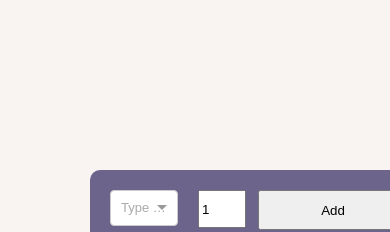
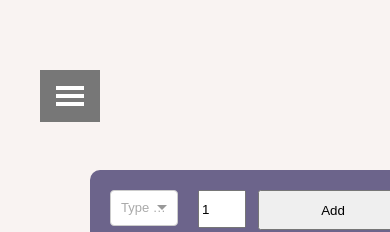
Before and after one commit to chingu-voyage4/Geckos-Team-0, a React (Create React App) app in the folder gecko-fit/: page / in a window 390 px wide. Shown: the part 199-431 px from the top of the page. Built offline with nearby package versions, Linux system fonts and the light colour scheme; no server answers.

Commit message:
functioning hamburger menu with animation

```diff
--- a/gecko-fit/src/App.css
+++ b/gecko-fit/src/App.css
@@ -25,6 +25,66 @@ body {
 
 .App__title {
   font-size: 2em;
+}
+
+.navigation {
+  grid-column-start: column-2;
+  grid-column-end: column-3;
+  grid-row-start: row-2;
+  width: 30px;
+}
+.navigation__button {
+  border: 0;
+  padding: 1rem;
+  display: inline-block;
+  background-color: #777;
+}
+
+.navigation__wrapper {
+  position: relative;
+  display: inline-block;
+  width: 28px;
+  height: 20px;
+  vertical-align: middle;
+  fill: none;
+}
+
+.navigation__wrapper .navigation__line {
+  position: absolute;
+  left: 0;
+  display: block;
+  width: 100%;
+  height: 4px;
+  background-color: #fff;
+  transition: all 0.25s cubic-bezier(0.645, 0.045, 0.355, 1.000);
+  transition-timing-function: cubic-bezier(0.645, 0.045, 0.355, 1.000);
+}
+/* line 1 */
+.navigation__wrapper .navigation__line--1 {
+  top: 0;
+}
+/* rotate line 1 to be left part of X */
+.is-active .navigation__wrapper .navigation__line--1 {
+  transform: translateY(8px) translateX(0) rotate(45deg);
+}
+/* line 2 */
+.navigation__wrapper .navigation__line--2 {
+  top: 50%;
+  margin-top: -2px;
+}
+
+/* hide line 2 when active */
+.is-active .navigation__wrapper .navigation__line--2 {
+  opacity: 0;
+}
+/* line 3 */
+.navigation__wrapper .navigation__line--3 {
+  bottom: 0;
+}
+
+/* rotate line 3 to be right part of X */
+.is-active .navigation__wrapper .navigation__line--3 {
+  transform: translateY(-8px) translateX(0) rotate(-45deg);
 }
 
 .ingredient-wrapper {
--- a/gecko-fit/src/App.js
+++ b/gecko-fit/src/App.js
@@ -3,6 +3,7 @@ import Select from 'react-select';
 import './App.css';
 import 'react-select/dist/react-select.css';
 import Header from './components/header';
+import Menu from './components/menu';
 import SearchBar from './components/searchBar';
 import Ingredient from './components/ingredient';
 import Nutrition from './components/nutrition';
@@ -186,6 +187,7 @@ class App extends Component {
                 <div className="App__wrapper">
                     <Header />
                     <div className="ingredient-wrapper">
+                        <Menu />
                         <SearchBar
                             onSearchTermChange={(term) =>
                                 this.ingredientSearch(term)
--- /dev/null
+++ b/gecko-fit/src/components/menu.js
@@ -0,0 +1,27 @@
+import React, { Component } from "react";
+
+class Menu extends Component {
+  constructor(props) {
+    super(props);
+    this.menuToggle = this.menuToggle.bind(this);
+  }
+  menuToggle(event) {
+    const button = event.currentTarget;
+    button.classList.toggle("is-active");
+}
+  render() {
+    return (
+      <nav className="navigation">
+        <button className="navigation__button" onClick={this.menuToggle}>
+          <div className="navigation__wrapper">
+            <span className="navigation__line navigation__line--1"></span>
+            <span className="navigation__line navigation__line--2"></span>
+            <span className="navigation__line navigation__line--3"></span>
+          </div>
+        </button>
+      </nav>
+    );
+  }
+}
+
+export default Menu;
--- /dev/null
+++ b/gecko-fit/src/components/menu_script.js
@@ -0,0 +1,5 @@
+function menuToggle(event) {
+    //const button = getElementById("toggle");
+    const button = event.target;
+    button.classList.toggle("is-active");
+}
```
